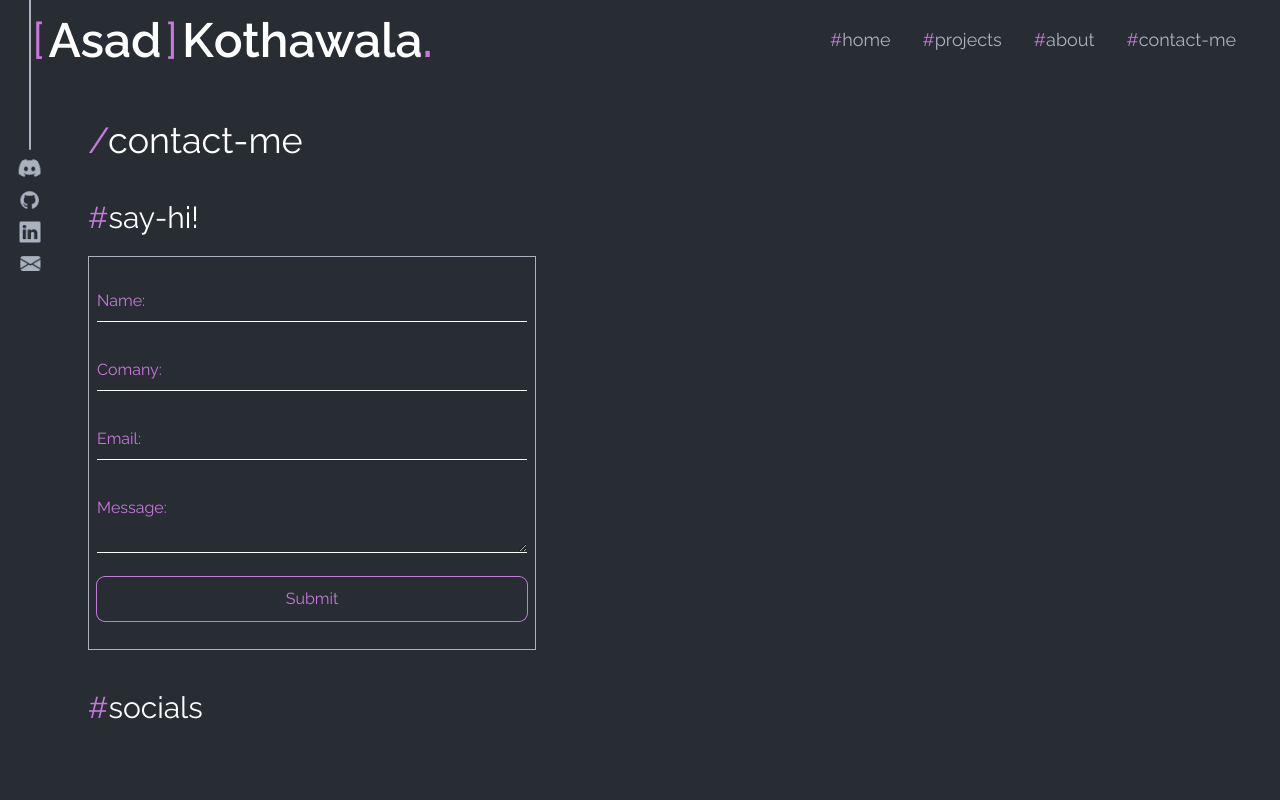
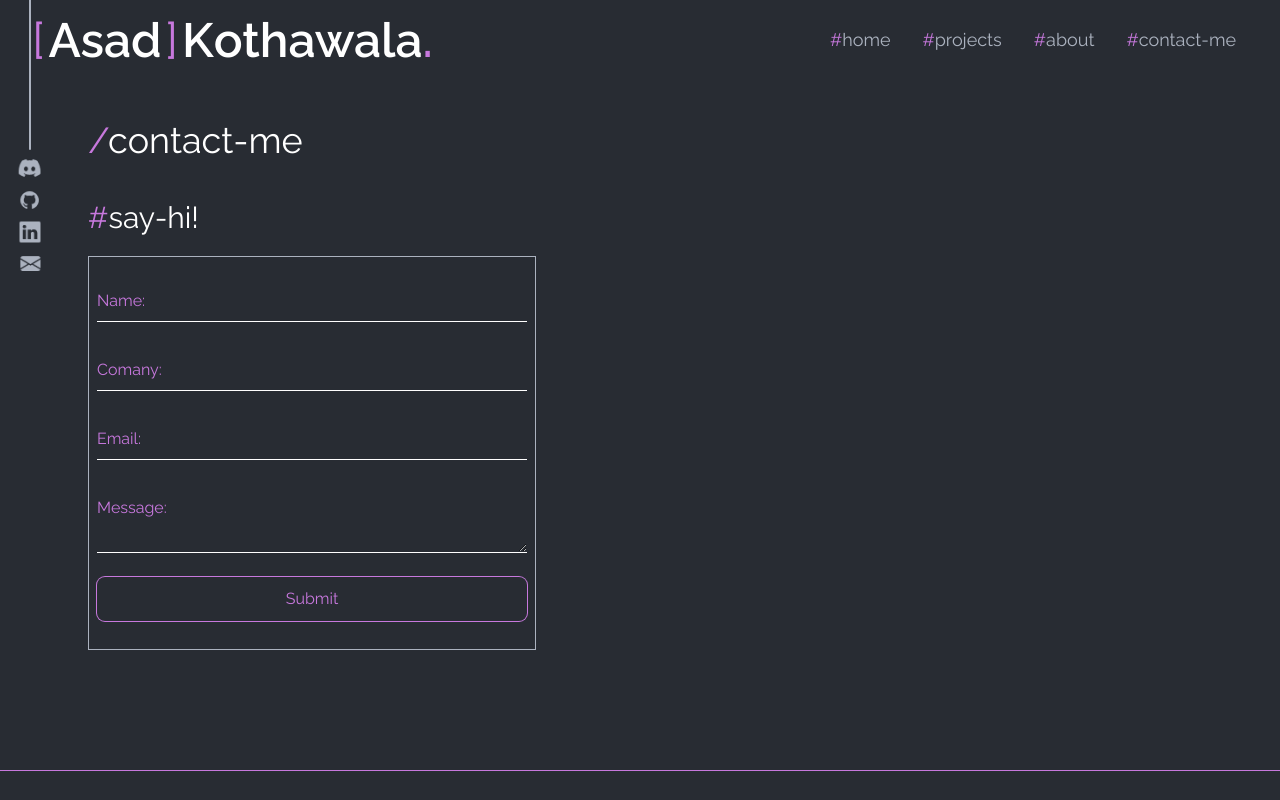
Before and after one commit to a3rium/asadk-portfolio, a Next.js app: page /Contact in a window 1280 px wide. Shown: the top 800 px of the page. Built offline with nearby package versions, Linux system fonts and the light colour scheme.

Commit message:
comment out the socials section

```diff
--- a/src/app/Contact/page.tsx
+++ b/src/app/Contact/page.tsx
@@ -18,9 +18,9 @@ const Contact = () => {
           <div className="pt-5">
             <ContactForm />
           </div>
-          <div className="text-white font-medium text-2xl md:text-3xl mt-10">
+          {/* <div className="text-white font-medium text-2xl md:text-3xl mt-10">
             <span className="text-secondary">#</span>socials
-          </div>
+          </div> */}
         </div>
       </div>
       <Footer />
```
